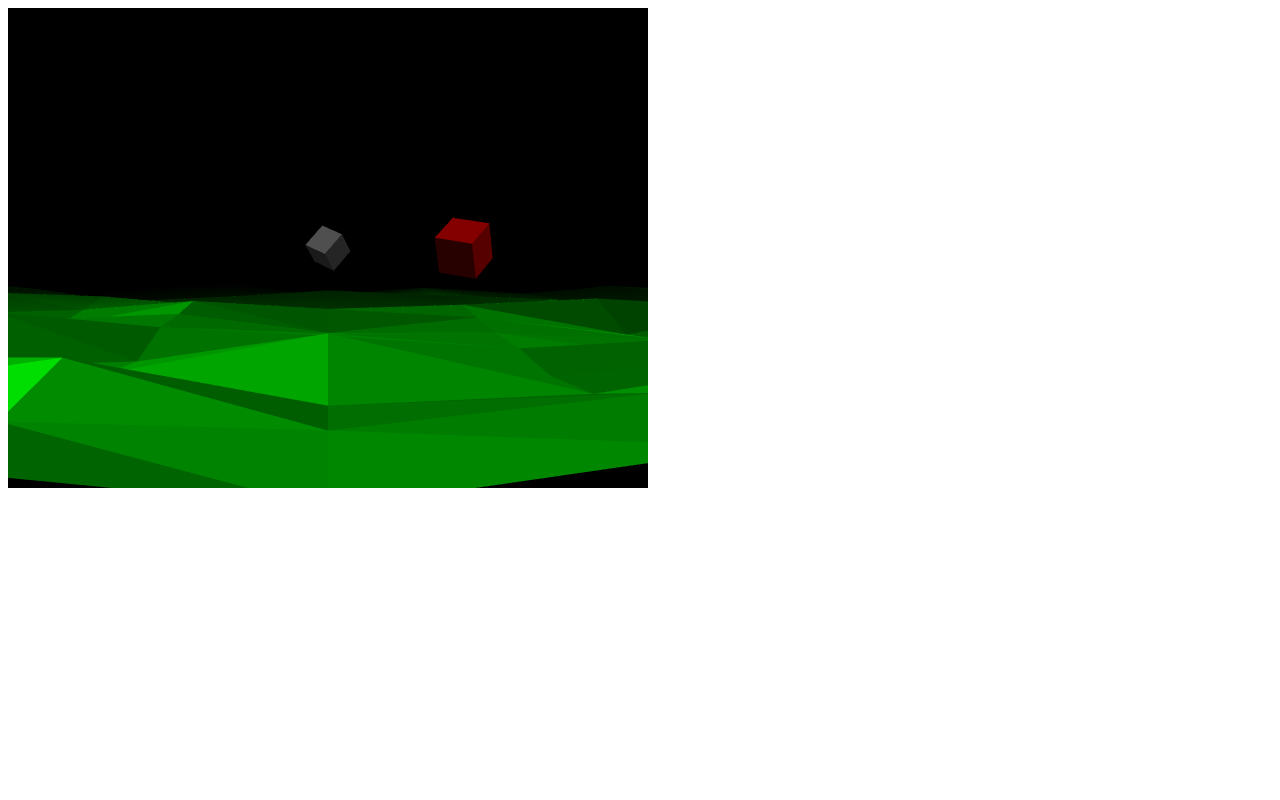
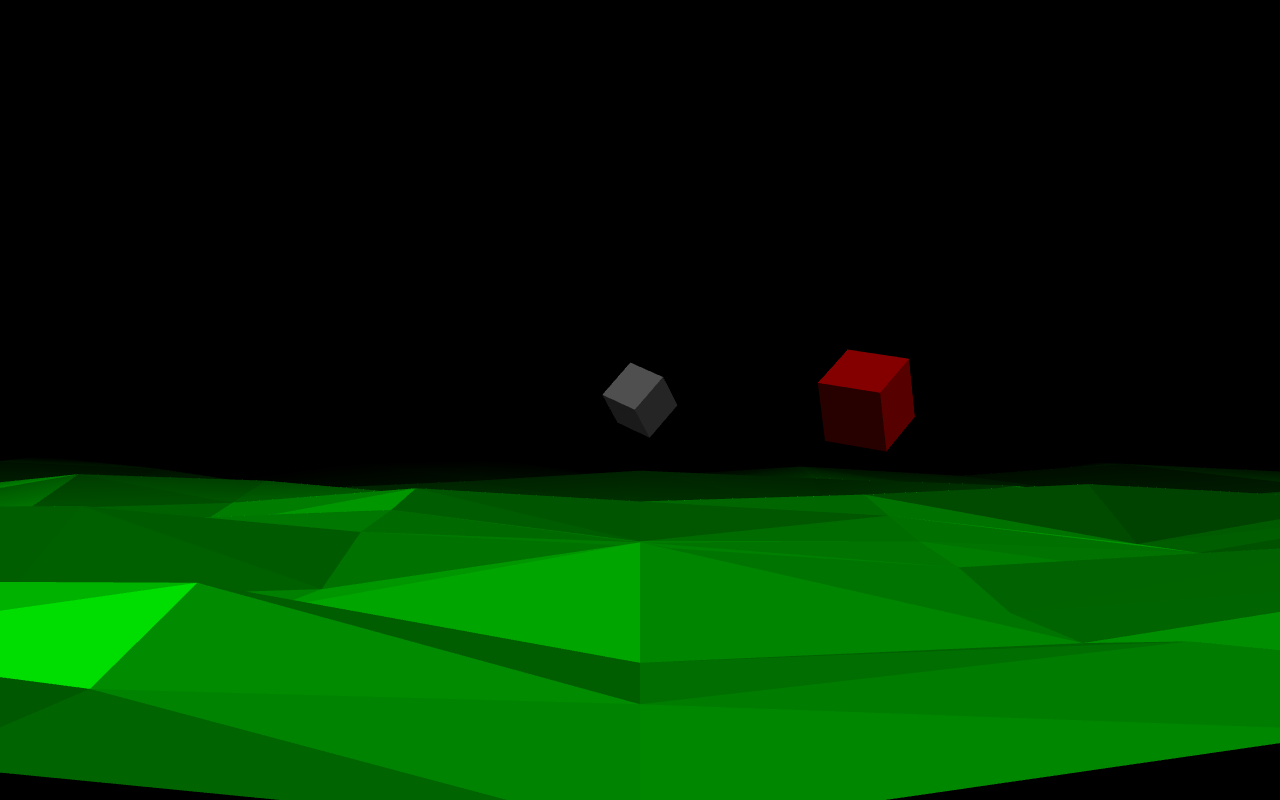
Before and after one commit to adam-adair/ScriptFox13k, a website built with webpack: page index.html in a window 1280 px wide. Built offline with nearby package versions, Linux system fonts and the light colour scheme; animation ran at ten frames a second.

Commit message:
add fullscreen, change input, tojson

```diff
--- a/index.html
+++ b/index.html
@@ -2,9 +2,18 @@
 <html>
   <head>
     <title>Document</title>
+    <style>
+      html,
+      body {
+        margin: 0;
+        padding: 0;
+        overflow: hidden;
+        height: 100%;
+      }
+    </style>
   </head>
   <body>
-    <canvas id="canvas" width="640" height="480"></canvas>
+    <canvas id="canvas"></canvas>
     <p id="pos"></p>
     <script src="./dist/bundle.js"></script>
   </body>
--- a/src/index.ts
+++ b/src/index.ts
@@ -4,7 +4,7 @@ import { Cube } from "./cube";
 import { constants } from "./constants";
 import { Mesh } from "./mesh";
 import { LandscapeSquare, scapeOptions } from "./landscapeSquare";
-import { movePlayer, onkey } from "./input";
+import { movePlayer, handleInput } from "./input";
 const {
   clearColor,
   zoom,
@@ -22,19 +22,9 @@ const {
 } = constants;
 
 const canvas = document.getElementById("canvas") as HTMLCanvasElement;
-const { width, height } = canvas;
-const ratio = width / height;
 const playerInput = { up: false, down: false, right: false, left: false };
-document.addEventListener(
-  "keydown",
-  (ev) => onkey(ev, true, playerInput),
-  false
-);
-document.addEventListener(
-  "keyup",
-  (ev) => onkey(ev, false, playerInput),
-  false
-);
+document.onkeydown = (ev) => handleInput(ev, true, playerInput);
+document.onkeyup = (ev) => handleInput(ev, false, playerInput);
 
 //shader source
 const vs_source = require("./glsl/vshader.glsl") as string;
@@ -77,7 +67,7 @@ const init = () => {
 
   //set light, camera uniforms
   const camera = gl.getUniformLocation(program, "camera");
-  const cameraMatrix = perspective(zoom, ratio, 1, 100);
+  const cameraMatrix = perspective(zoom, canvas.width / canvas.height, 1, 100);
   cameraMatrix.translateSelf(0, 0, -zoom * 2);
 
   // for ortho view:
@@ -114,6 +104,7 @@ const init = () => {
   player = new Cube(0.3, Red);
   player.translate(2, 0, 0);
   player.rotate(45, 45, 45);
+  console.log(player.toJSON());
 
   for (let i = 0; i < scapeRows; i++) {
     for (let j = 0; j < scapeCols; j++) {
@@ -197,8 +188,8 @@ const loop = () => {
   requestAnimationFrame(loop);
 };
 
-init();
-
-document.onkeydown = (ev) => {
-  inp = ev.key;
+window.onload = () => {
+  canvas.width = document.body.clientWidth;
+  canvas.height = document.body.clientHeight;
+  init();
 };
--- a/src/input.ts
+++ b/src/input.ts
@@ -1,6 +1,6 @@
 import { Mesh } from "./mesh";
 
-export const onkey = (
+export const handleInput = (
   ev: KeyboardEvent,
   pressed: boolean,
   inp: { up: boolean; left: boolean; down: boolean; right: boolean }
--- a/src/mesh.ts
+++ b/src/mesh.ts
@@ -148,4 +148,11 @@ export class Mesh {
     this.position = this.position.subtract(new Vertex(-x, -y, -z));
     this.pMatrix.translateSelf(x, y, z);
   }
+
+  toJSON(): string {
+    return JSON.stringify({
+      faces: this.faces,
+      vertices: this.vertices,
+    });
+  }
 }
```
Also changed, not shown: 1 other file.
